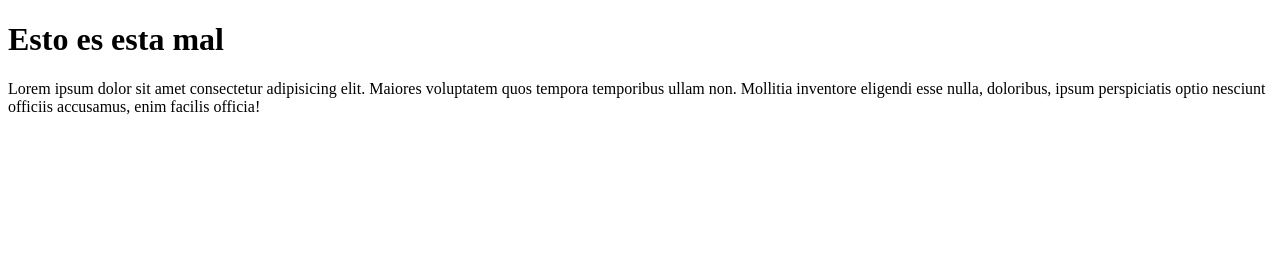
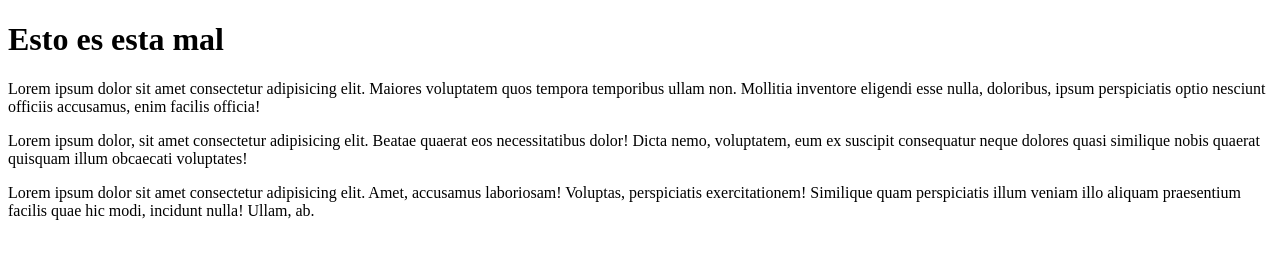
Before and after one commit to manolecks/Jugando, a plain HTML site: page index.html in a window 1280 px wide. Drawn offline with Linux system fonts and the light colour scheme.

Commit message:
Primer
Esto es el primer repositorio

```diff
--- a/index.html
+++ b/index.html
@@ -10,5 +10,7 @@
     <!--Momento no interesante pero debe ser integro para avanzar-->
     <h1>Esto es esta mal</h1>
     <p>Lorem ipsum dolor sit amet consectetur adipisicing elit. Maiores voluptatem quos tempora temporibus ullam non. Mollitia inventore eligendi esse nulla, doloribus, ipsum perspiciatis optio nesciunt officiis accusamus, enim facilis officia!</p>
+    <p>Lorem ipsum dolor, sit amet consectetur adipisicing elit. Beatae quaerat eos necessitatibus dolor! Dicta nemo, voluptatem, eum ex suscipit consequatur neque dolores quasi similique nobis quaerat quisquam illum obcaecati voluptates!</p>
+    <p>Lorem ipsum dolor sit amet consectetur adipisicing elit. Amet, accusamus laboriosam! Voluptas, perspiciatis exercitationem! Similique quam perspiciatis illum veniam illo aliquam praesentium facilis quae hic modi, incidunt nulla! Ullam, ab.</p>
 </body>
 </html>
```
